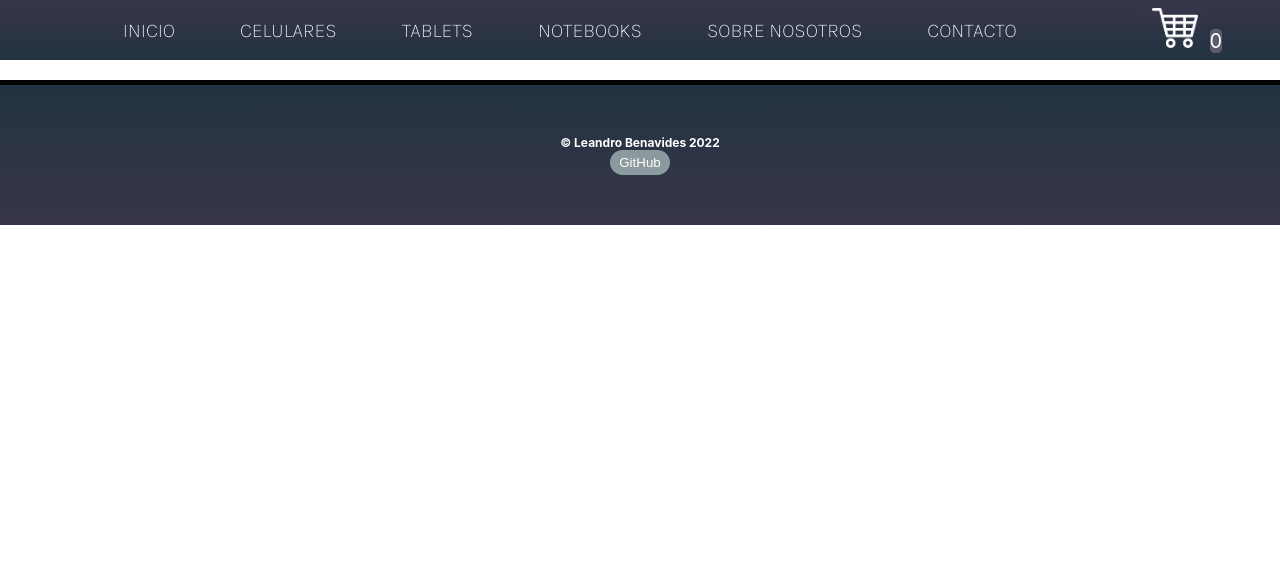
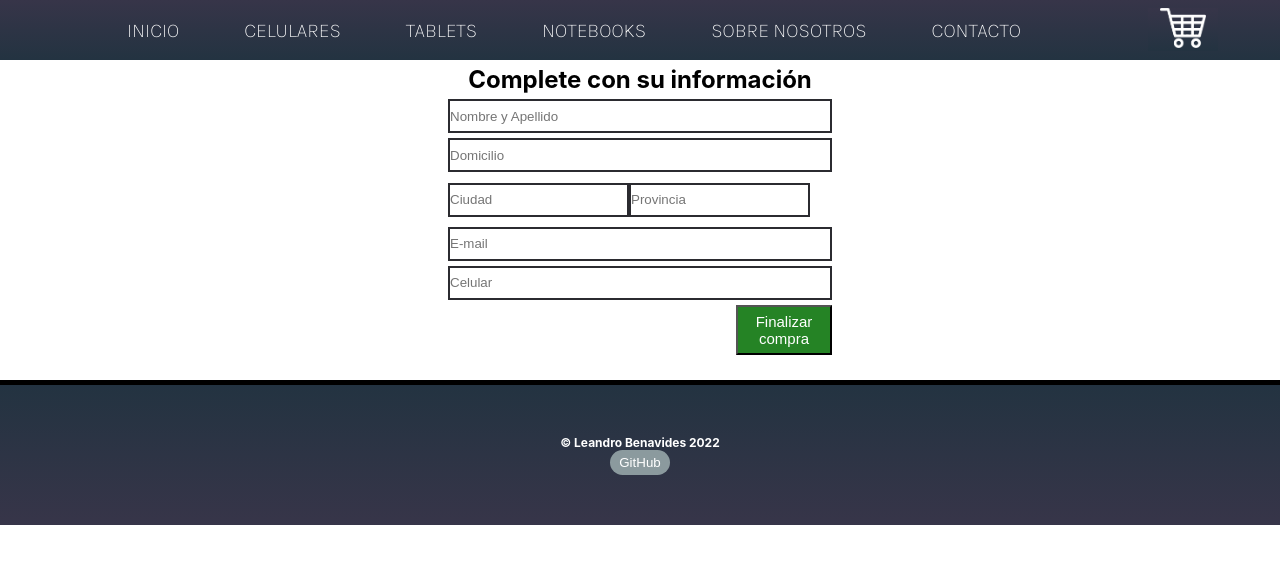
Before and after one commit to Lean-front/React-js, a React (Create React App) app: page /finalizar in a window 1280 px wide. Shown: the top 564 px of the page. Built offline with nearby package versions, Linux system fonts and the light colour scheme.

Commit message:
desafio13

```diff
--- a/public/index.html
+++ b/public/index.html
@@ -11,10 +11,9 @@
     />
     <link rel="apple-touch-icon" href="%PUBLIC_URL%/logo192.png" />
     <link rel="manifest" href="%PUBLIC_URL%/manifest.json" />
-    <title>React App</title>
+    <title>TecnoShop</title>
   </head>
   <body>
-    <noscript>You need to enable JavaScript to run this app.</noscript>
     <div id="root"></div>
   </body>
 </html>
--- a/src/App.css
+++ b/src/App.css
@@ -173,6 +173,57 @@ h1{
   color: white;
   background-color: rgb(105, 115, 122);
 }
+.ContenedorCompra{
+  display: flex;
+  flex-wrap: wrap;
+  justify-content: space-evenly;
+  margin: auto;
+  align-items: center;
+  width: 50%;
+  border-top: 1px solid black;
+  padding: 10px 0px 10px 0px;
+}
+.ProductoEnCarrito{
+  width: 50px;
+  height: auto;
+}
+.ContenedorFormulario{
+  display: flex;
+  flex-direction: column;
+  text-align: center;
+  margin: auto;
+  height: 300px;
+  justify-content: space-evenly;
+  width: 30%;
+}
+.ContenedorFormulario--citys{
+  display: flex;
+  flex-direction: row;
+  justify-content: left;
+  width: 100%;
+  padding: 5px 0px 5px 0px;
+}
+.ContenedorFormulario input{
+  height: 30px;
+  border: 2px solid rgb(43, 43, 48)
+}
+.ContenedorFormulario button{
+  height: 50px;
+  width: 25%;
+  color: white;
+  align-self:flex-end;
+  font-size: 15px;
+  background-color: rgb(37, 131, 37);
+}
+.ContenedorFormularioFin{
+  text-align: center;
+  width: 100%;
+  padding-top: 20px;
+}
+.CompraRealizada{
+  color: green;
+  font-size: 20px;
+}
 /*CARGA*/
 .Carga{
   margin:auto;
--- a/src/App.js
+++ b/src/App.js
@@ -7,6 +7,7 @@ import Footer from './components/Footer/Footer';
 import { BrowserRouter, Switch, Route } from 'react-router-dom';
 import Cart from './components/Cart/Cart';
 import CartProvider from './Context/CartProvider';
+import Form from './components/Cart/Form';
 
 function App() {
 
@@ -34,6 +35,7 @@ function App() {
             </Route>
             <Route exact path="/contacto">CONTACTO</Route>
             <Route path="/cart"><Cart /></Route>
+            <Route path="/finalizar"><Form /></Route>
           </Switch>
           <br />
           <Footer />
--- a/src/Context/CartProvider.jsx
+++ b/src/Context/CartProvider.jsx
@@ -31,7 +31,7 @@ const CartProvider = ({ children }) => {
     // Cantidad de productos mostrado en el icono del carrito
     const amountInCart = () =>{
         if (carrito.length === 0){
-            return <span className="carritoContador">0</span>
+            return
         } else {
             return carrito.map((a) => a.amount).reduce((a,b) => a + b);
         }
--- a/src/components/Cart/Cart.jsx
+++ b/src/components/Cart/Cart.jsx
@@ -1,4 +1,4 @@
-import React, { useContext} from "react"
+import React, { useContext } from "react"
 import { Link } from "react-router-dom";
 import { cartContext } from "../../Context/CartProvider";
 import CartItem from "./CartItem";
@@ -12,18 +12,20 @@ const Cart = () => {
             <div className="ContenedorCarrito">
                 {carrito.length === 0 ?
                     <div>
-                        <button className="BotonVerProductos"><Link to={"/"}>Ver productos</Link></button>
+                        <button className="BotonVerProductos"><Link className="Link" to={"/"}>Ver productos</Link></button>
                     </div>
                     :
+                    <>
+                    { carrito.map(e => <CartItem key={e.item.id} prod={e} />) }
                     <div>
-                        {carrito.map(e => <CartItem key={e.item.id} prod={e} />)}
                         <p className="CarritoTotal">Total: ${fullPrice()}</p>
-                        <button className="BotonFinCompra">Finalizar mi compra</button>
+                        <button className="BotonFinCompra"><Link to={"/finalizar"}>Finalizar mi compra</Link></button>
                         <br />
                         <button className="BotonCarritoVaciar" onClick={() => clear()}>Vaciar</button>
                     </div>
+                    </>
                 }
-            </div>
+        </div>
         </>
     )
 }
--- a/src/components/Cart/CartItem.jsx
+++ b/src/components/Cart/CartItem.jsx
@@ -7,7 +7,8 @@ const CartItem = ({prod}) => {
 
     return (
         <>
-            <div>
+            <div className="ContenedorCompra">
+                <img className="ProductoEnCarrito" src={prod.item.img} alt="producto"/>
                 <h2>{prod.item.name}</h2>
                 <p>Cantidad: {prod.amount}</p>
                 <button className="BotonNegativo" onClick={() => removeItem(prod.item.id)}>X</button>
--- a/src/components/Cart/CartWidget.jsx
+++ b/src/components/Cart/CartWidget.jsx
@@ -6,7 +6,6 @@ import carrito from "../../img/carrito.png"
 const CartWidget = () => {
 
     const { amountInCart } = useContext(cartContext)
-
 
     return (
         <>
--- /dev/null
+++ b/src/components/Cart/Form.jsx
@@ -0,0 +1,72 @@
+import React, { useContext, useRef, useState } from "react";
+import firebase from "firebase";
+import { getFirestore } from "../../Firebase/firebase";
+import { cartContext } from "../../Context/CartProvider";
+import { Link } from "react-router-dom";
+
+export default function Form() {
+
+    const [ordenID, setOrdenID] = useState("");
+    const { fullPrice, carrito, clear } = useContext(cartContext);
+
+    const name = useRef();
+    const address = useRef();
+    const city = useRef();
+    const state = useRef();
+    const email = useRef();
+    const mobile = useRef();
+
+    function handleClick() {
+
+        const db = getFirestore();
+        const orders = db.collection("orders");
+
+        const getOrder = {
+            buyer: {
+                name: name.current.value,
+                address: address.current.value,
+                city: city.current.value,
+                state: state.current.value,
+                email: email.current.value,
+                mobile: mobile.current.value,
+            },
+            items: carrito,
+            total: fullPrice(),
+            date: firebase.firestore.Timestamp.fromDate(new Date())
+        }
+        orders.add(getOrder)
+            .then(({ id }) => {
+                console.log("Orden N°" + id);
+                setOrdenID(id);
+            })
+            .catch((err) => {
+                console.log(err);
+            })
+    }
+
+    return (
+        <>
+
+            <div className="ContenedorFormulario">
+                <h2>Complete con su información</h2>
+                <input type="text" name="name" ref={name} placeholder="Nombre y Apellido" />
+                <input type="text" name="address" ref={address} placeholder="Domicilio" />
+                <div className="ContenedorFormulario--citys">
+                    <input type="text" name="city" ref={city} placeholder="Ciudad" />
+                    <input type="text" name="state" ref={state} placeholder="Provincia" />
+                </div>
+                <input type="text" name="email" ref={email} placeholder="E-mail" />
+                <input type="text" name="mobile" ref={mobile} placeholder="Celular" />
+                <button onClick={() => handleClick()}>Finalizar compra</button>
+            </div>
+            {ordenID && (
+                <>
+                    <div className="ContenedorFormularioFin">
+                        <p className="CompraRealizada">Compra realizada, su orden es: {ordenID}</p>
+                        <button className="BotonVerProductos" onClick={clear}><Link className="Link" to={"/"}>volver al inicio</Link></button>
+                    </div>
+                </>
+            )}
+        </>
+    )
+}
--- a/src/components/ItemDetail/ItemDetailContainer.jsx
+++ b/src/components/ItemDetail/ItemDetailContainer.jsx
@@ -18,9 +18,6 @@ export default function ItemDetailContainer() {
                     console.log('no existe ese documento');
                 }
                 setProductId({ id: doc.id, ...doc.data() });
-            })
-            .catch((err) => {
-                console.log(err);
             })
     }, [itemId])
 
--- a/src/components/ItemList/ItemListContainer.jsx
+++ b/src/components/ItemList/ItemListContainer.jsx
@@ -26,9 +26,6 @@ export default function ItemListContainer() {
                         return { id: doc.id, ...doc.data() };
                     }))
                 }
-            })
-            .catch((err) => {
-                console.log(err);
             })
     }, [categoriaId])
 
```
